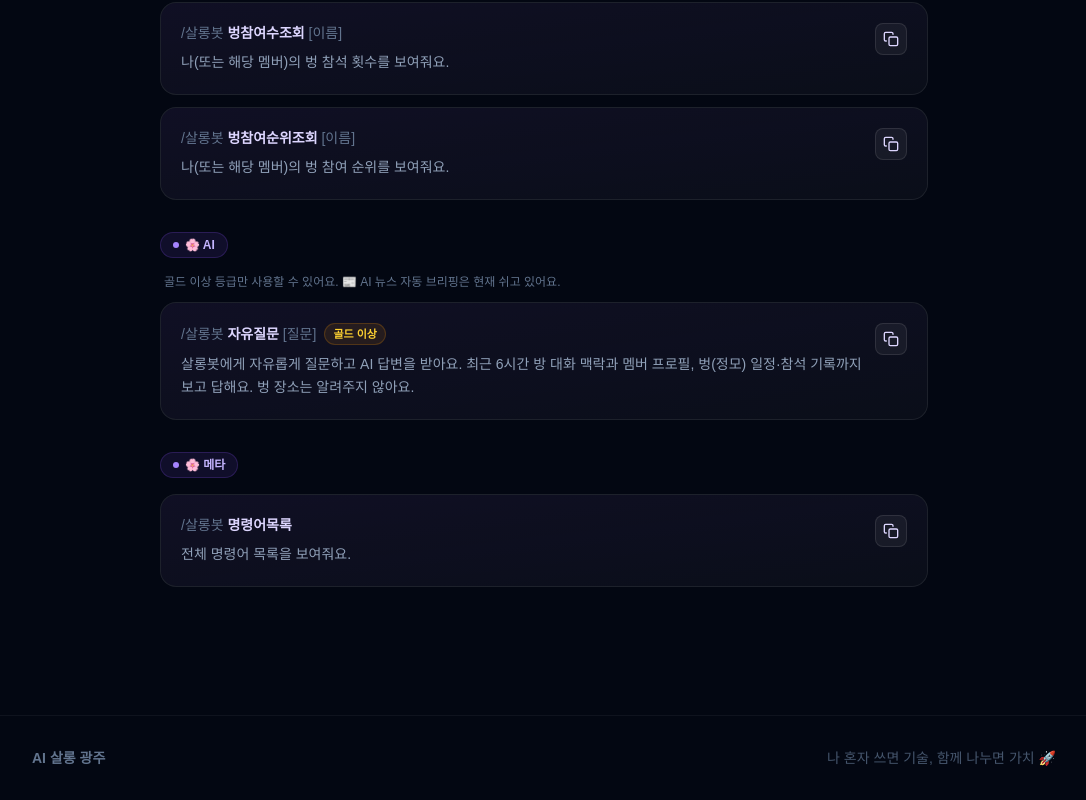
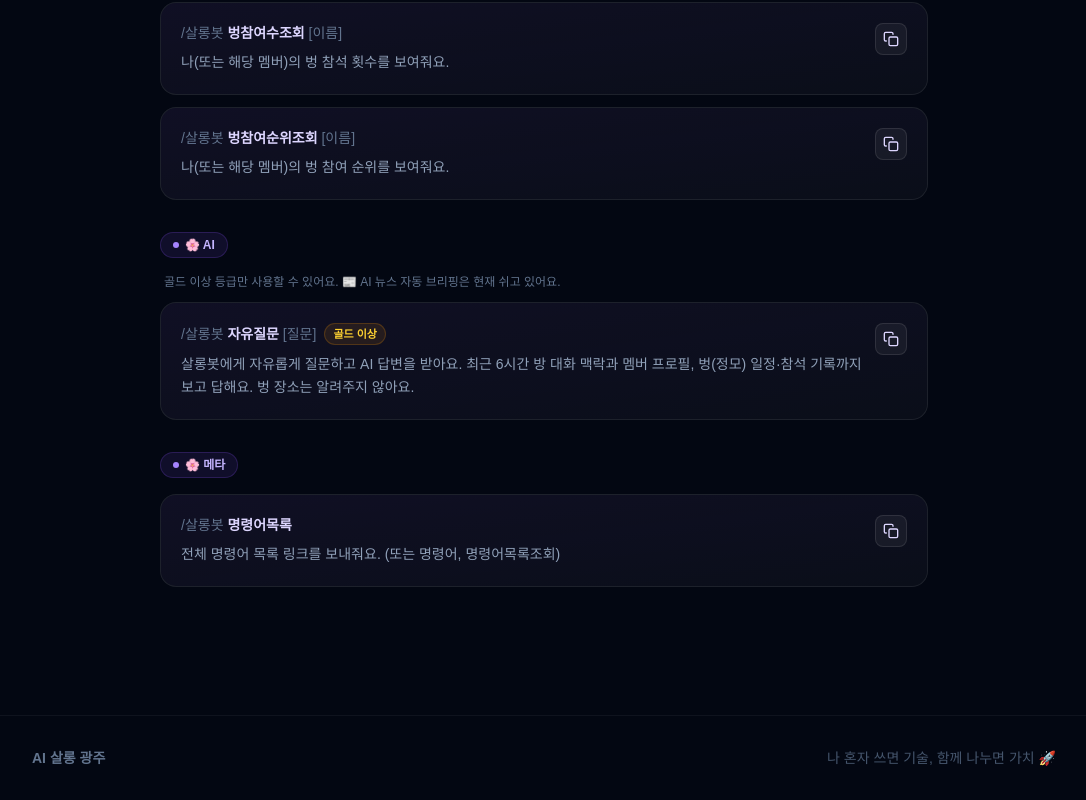
Before and after one commit to jukangpark/ai-salon, a React (Vite) app: page /commands in a window 1280 px wide. Shown: the part 4385-5185 px from the top of the page, without its empty margins (96-1182 px from the left). Built offline with nearby package versions, Linux system fonts and the light colour scheme; no server answers.

Commit message:
docs(commands): 명령어목록 별칭(명령어, 명령어목록조회) 표기
Co-Authored-By: Claude Opus 5 (1M context) <noreply@anthropic.com>

```diff
--- a/src/pages/CommandsPage.tsx
+++ b/src/pages/CommandsPage.tsx
@@ -155,7 +155,7 @@ const categories: Category[] = [
     emoji: "🌸",
     title: "메타",
     commands: [
-      { cmd: "명령어목록", desc: "전체 명령어 목록을 보여줘요." },
+      { cmd: "명령어목록", desc: "전체 명령어 목록 링크를 보내줘요. (또는 명령어, 명령어목록조회)" },
     ],
   },
 ];
```
